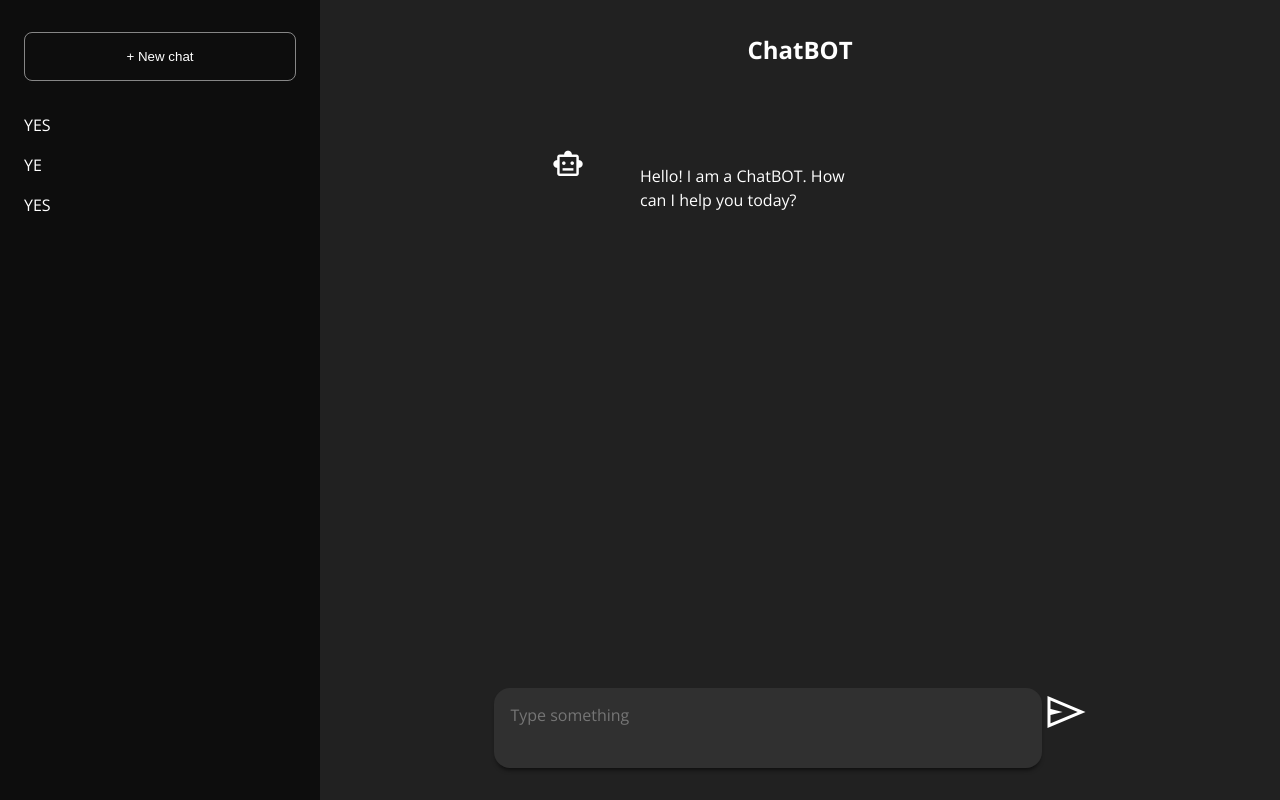
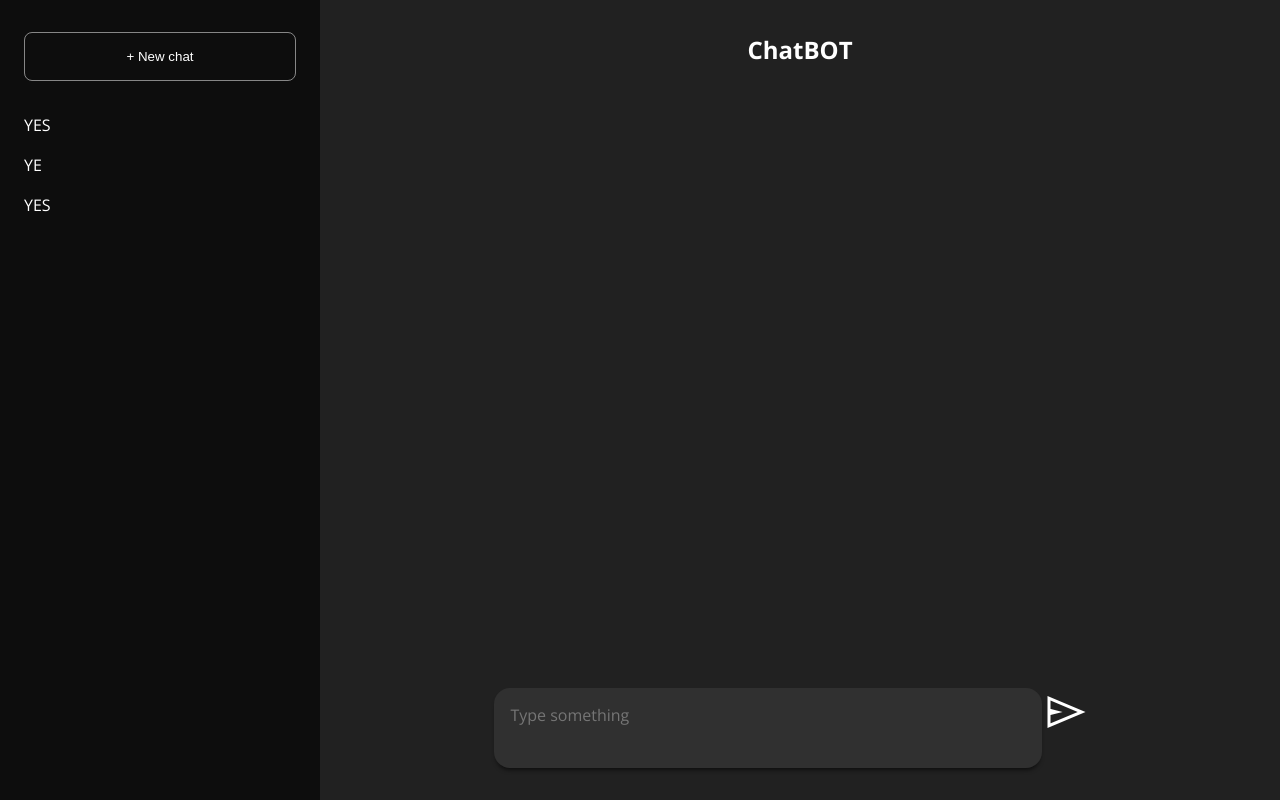
Before and after one commit to NicolasRuizGiolitoUni/chatbot, a React (Vite) app in the folder frontend/: page / in a window 1280 px wide. Built offline with nearby package versions, Linux system fonts and the light colour scheme.

Commit message:
Context of conversation  added

```diff
--- a/frontend/src/components/chat/Chat.jsx
+++ b/frontend/src/components/chat/Chat.jsx
@@ -4,13 +4,7 @@ import "./Chat.css";
 
 const Chat = () => {
   const [message, setMessage] = useState("");
-  const [chatLog, setChatLog] = useState([
-    {
-      id: 1,
-      role: "ai",
-      text: "Hello! I am a ChatBOT. How can I help you today?",
-    },
-  ]);
+  const [chatLog, setChatLog] = useState([]);
 
   // Submitting the message by clicking on send icon
   async function handleSubmit() {
@@ -18,6 +12,13 @@ const Chat = () => {
 
     // Adding user message to chat log
     setChatLog([...chatLog, { id: Date.now(), role: "user", text: message }]);
+
+    const currentChatLog = [
+      ...chatLog,
+      { id: Date.now(), role: "user", text: message },
+    ];
+
+    console.log("Chat log sent to backend:", currentChatLog);
 
     // Clearing the input field
     setMessage("");
@@ -29,7 +30,7 @@ const Chat = () => {
         headers: {
           "Content-Type": "application/json",
         },
-        body: JSON.stringify({ prompt: message }),
+        body: JSON.stringify({ chatLog: currentChatLog }), // send the whole chat log to the server to get the whole conversation context
       });
       if (!repsonse.ok) {
         throw new Error("Failed to fetch response from server");
```
Also changed, not shown: 1 other file (tests, documents, lock files or other folders).
